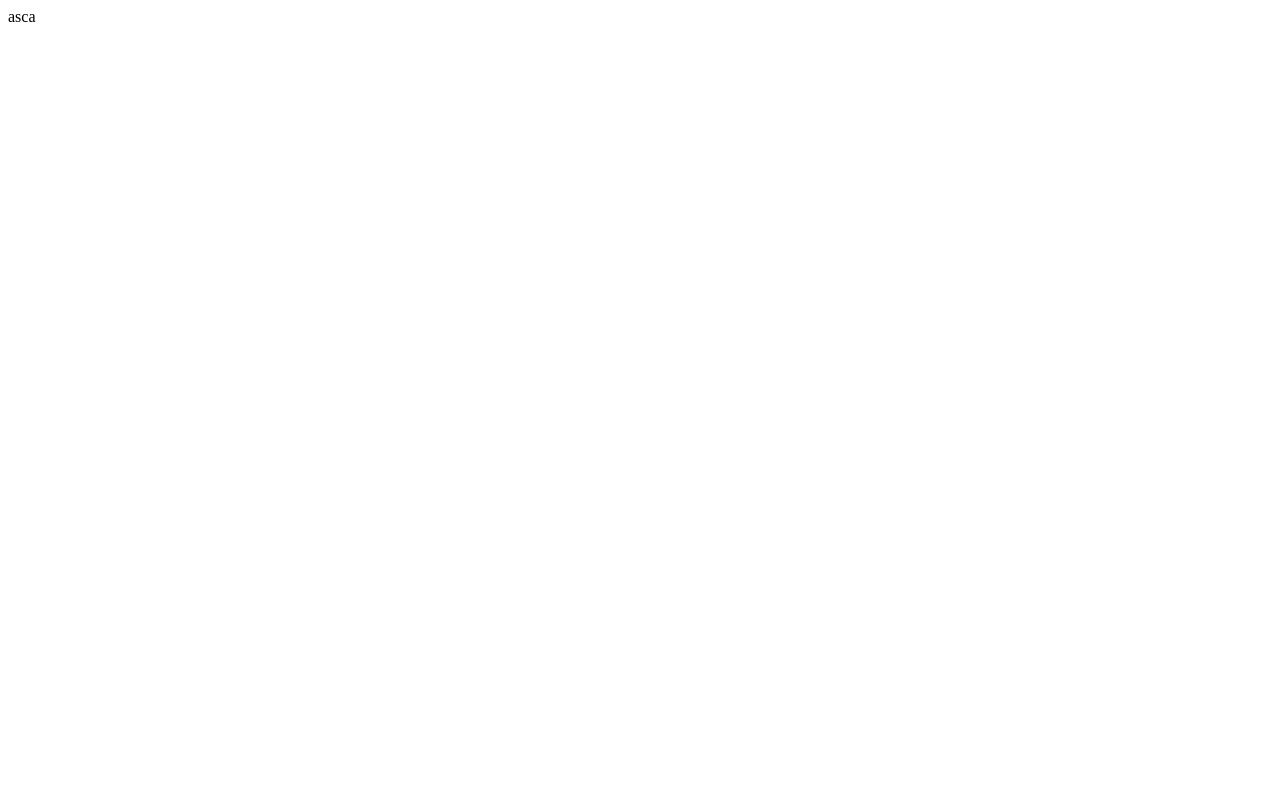
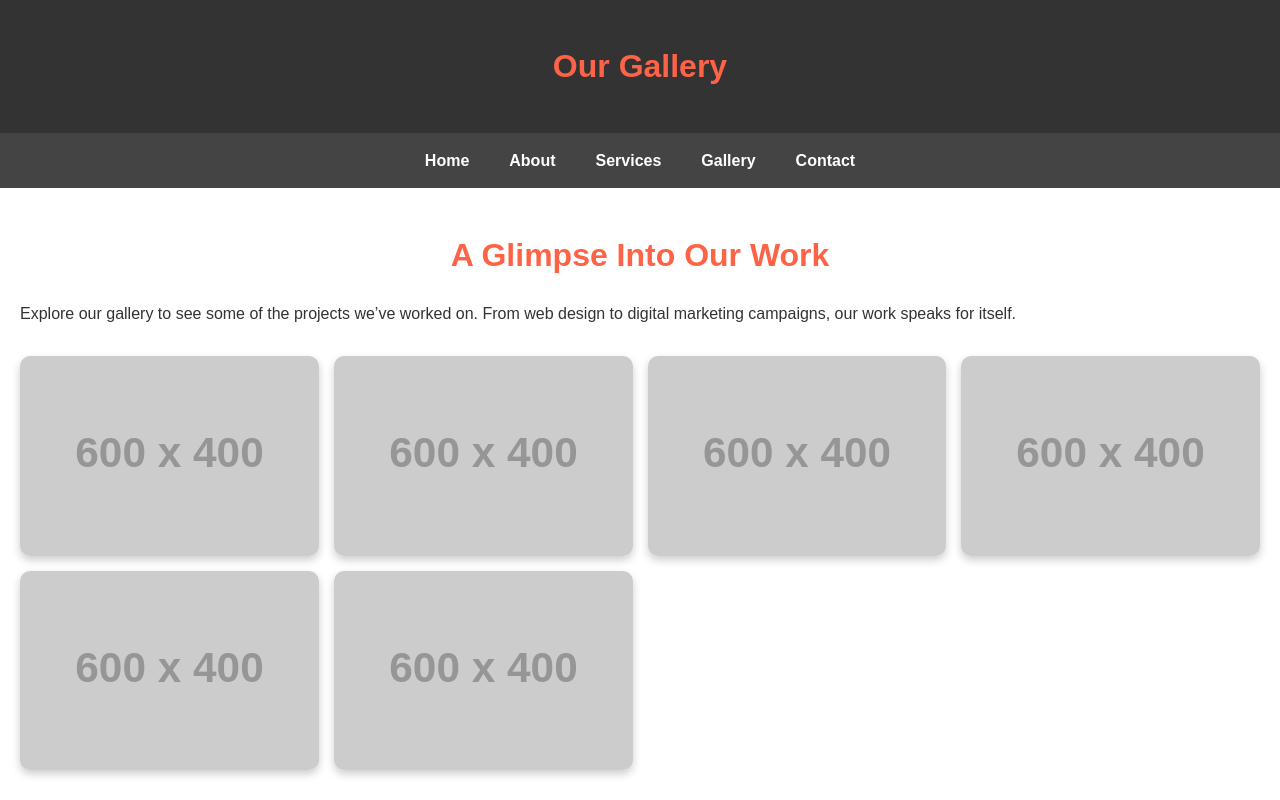
Before and after one commit to iamdevnagar/D, a plain HTML site: page index4.html in a window 1280 px wide. Drawn offline with Linux system fonts and the light colour scheme; placeholder pictures from the web are drawn by us.

Commit message:
Update index4.html

```diff
--- a/index4.html
+++ b/index4.html
@@ -1 +1,100 @@
-asca
+<!DOCTYPE html>
+<html lang="en">
+
+<head>
+    <meta charset="UTF-8">
+    <meta name="viewport" content="width=device-width, initial-scale=1.0">
+    <title>Gallery - My Advanced Website</title>
+    <style>
+        body {
+            font-family: Arial, sans-serif;
+            margin: 0;
+            padding: 0;
+            line-height: 1.6;
+            color: #333;
+        }
+
+        header {
+            background: #333;
+            color: #fff;
+            padding: 20px 0;
+            text-align: center;
+        }
+
+        nav {
+            background: #444;
+            color: #fff;
+            padding: 15px;
+            display: flex;
+            justify-content: center;
+        }
+
+        nav a {
+            color: #fff;
+            margin: 0 20px;
+            text-decoration: none;
+            font-weight: bold;
+        }
+
+        nav a:hover {
+            color: #ff6347;
+        }
+
+        .container {
+            padding: 20px;
+        }
+
+        h1 {
+            color: #ff6347;
+            text-align: center;
+            margin-bottom: 20px;
+        }
+
+        .gallery {
+            display: grid;
+            grid-template-columns: repeat(auto-fit, minmax(250px, 1fr));
+            grid-gap: 15px;
+            margin-top: 30px;
+        }
+
+        .gallery img {
+            width: 100%;
+            height: auto;
+            display: block;
+            border-radius: 10px;
+            box-shadow: 0 4px 8px rgba(0, 0, 0, 0.2);
+        }
+    </style>
+</head>
+
+<body>
+
+    <header>
+        <h1>Our Gallery</h1>
+    </header>
+
+    <nav>
+        <a href="index.html">Home</a>
+        <a href="index2.html">About</a>
+        <a href="index3.html">Services</a>
+        <a href="index4.html">Gallery</a>
+        <a href="index5.html">Contact</a>
+    </nav>
+
+    <div class="container">
+        <h1>A Glimpse Into Our Work</h1>
+        <p>Explore our gallery to see some of the projects we’ve worked on. From web design to digital marketing campaigns, our work speaks for itself.</p>
+
+        <div class="gallery">
+            <img src="https://via.placeholder.com/600x400" alt="Gallery Image 1">
+            <img src="https://via.placeholder.com/600x400" alt="Gallery Image 2">
+            <img src="https://via.placeholder.com/600x400" alt="Gallery Image 3">
+            <img src="https://via.placeholder.com/600x400" alt="Gallery Image 4">
+            <img src="https://via.placeholder.com/600x400" alt="Gallery Image 5">
+            <img src="https://via.placeholder.com/600x400" alt="Gallery Image 6">
+        </div>
+    </div>
+
+</body>
+
+</html>
```
